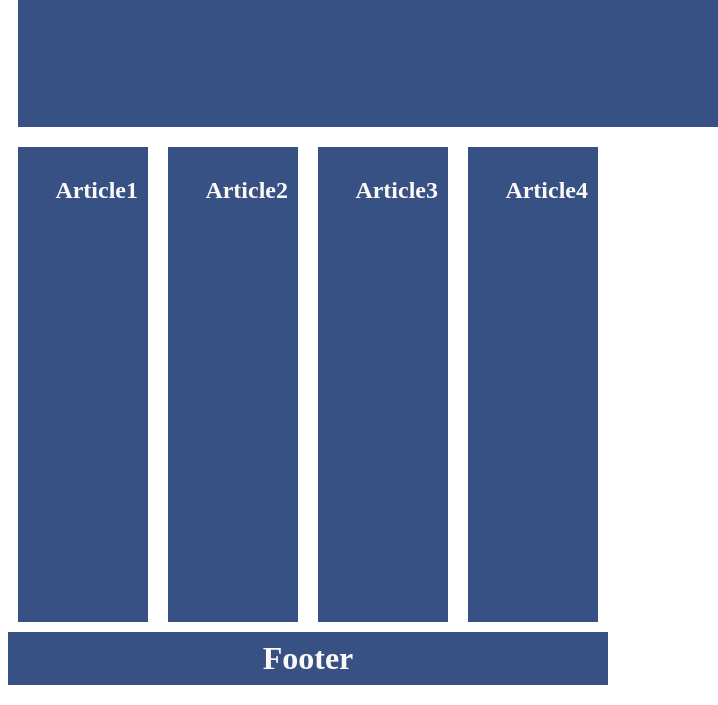
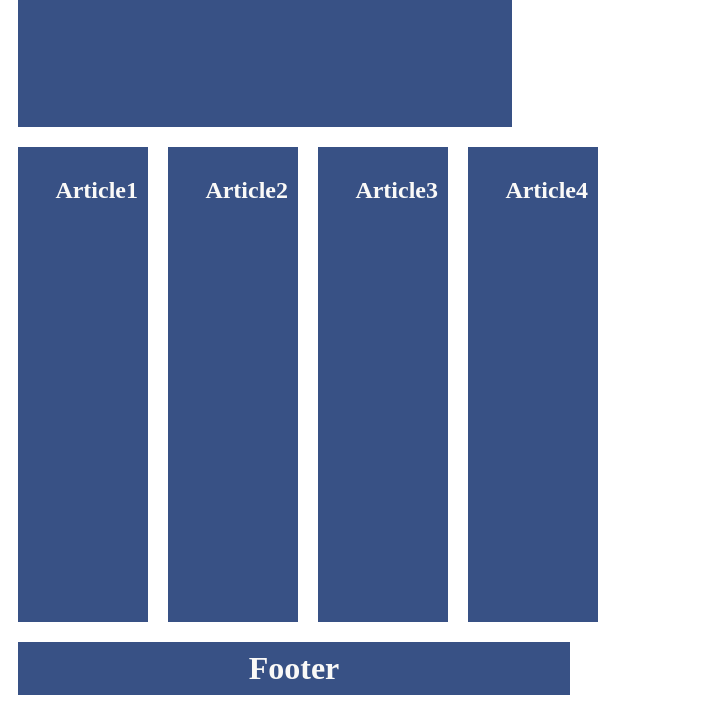
Before and after one commit to Laminatqw/html_homework, a plain HTML site: page hw6/Pt1/index.html in a window 600 px wide. Shown: the part 393-1098 px from the top of the page, 718 px wide, since content can reach past the window. Drawn offline with Linux system fonts and the light colour scheme.

Commit message:
Homework

```diff
--- a/hw6/Pt1/adapt.css
+++ b/hw6/Pt1/adapt.css
@@ -1,8 +1,7 @@
 @media screen and (min-width: 600px) and (max-width: 1200px) {
     .banner{
-        width: 100vw;
-        padding-right: 100px;
-        margin: 10px;
+        width: 74vw;
+
     }
     .articles{
         width: 100vw;
@@ -11,6 +10,10 @@
     .smallart{
         width: 16.5vw;
         height: 455px;
+
+    }
+    footer{
+        width: 78.5vw;
 
     }
 }
@@ -25,5 +28,11 @@
     }
     .smallart{
         width: 100vw;
+        margin: 10px;
+    }
+    footer{
+        margin: 10px;
+        width: 92vw;
+
     }
 }
--- a/hw6/Pt1/style.css
+++ b/hw6/Pt1/style.css
@@ -17,7 +17,8 @@ header{
     margin-right: 10px;
 }
 .banner{
-    width: 100vw;
+    margin: 10px;
+    width: 85vw;
     height: 200px;
     background-color: #385185;
     color: #FAF9F7;
@@ -36,7 +37,7 @@ header{
 }
 .smallart{
     margin: 10px;
-    width: 42vw;
+    width: 42.2vw;
     height: 209px;
     background-color: #385185;
     color: #FAF9F7;
@@ -47,7 +48,8 @@ header{
     text-align: center;
 }
 footer{
-    width: 100vw;
+    margin: 10px;
+    width: 89vw;
     height: 53px;
     background-color: #385185;
     color: #FAF9F7;
```
